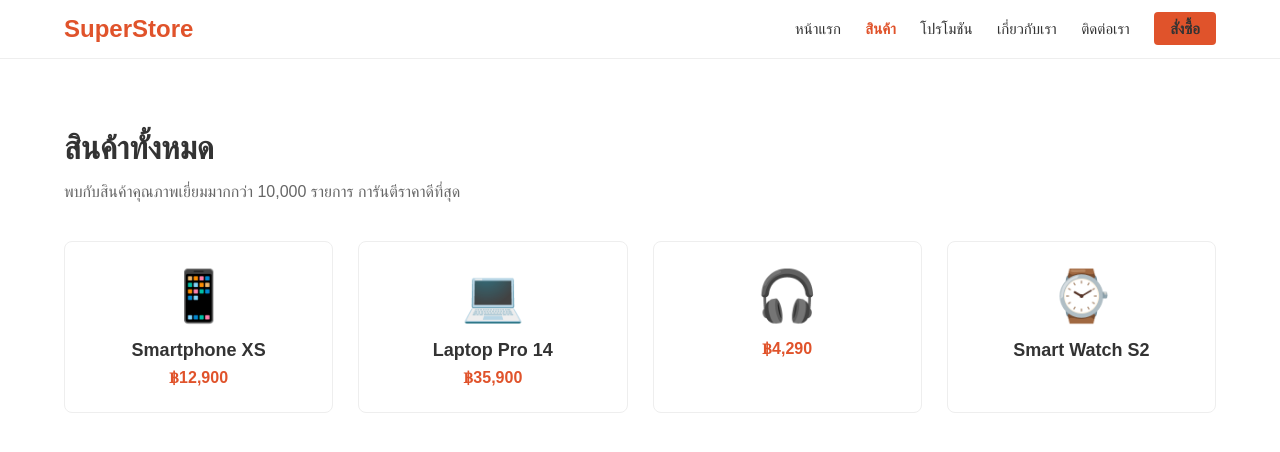
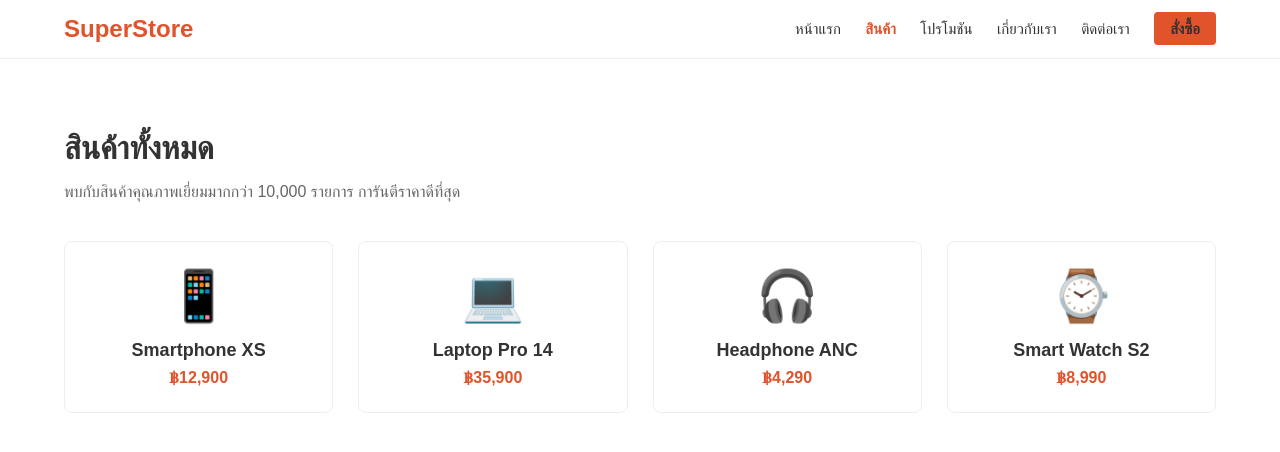
Before and after one commit to gitpui/Superstore, a plain HTML site: page product.html in a window 1280 px wide. Drawn offline with Linux system fonts and the light colour scheme.

Commit message:
DevB Fix Product Name and Price

```diff
--- a/product.html
+++ b/product.html
@@ -64,11 +64,13 @@
             </div>
             <div class="product-card">
                 <div class="product-icon">🎧</div>
+                <div class="product-name">Headphone ANC</div>
                 <div class="product-price">฿4,290</div>
             </div>
             <div class="product-card">
                 <div class="product-icon">⌚</div>
                 <div class="product-name">Smart Watch S2</div>
+                <div class="product-price">฿8,990</div>
 
             </div>
         </div>
```
